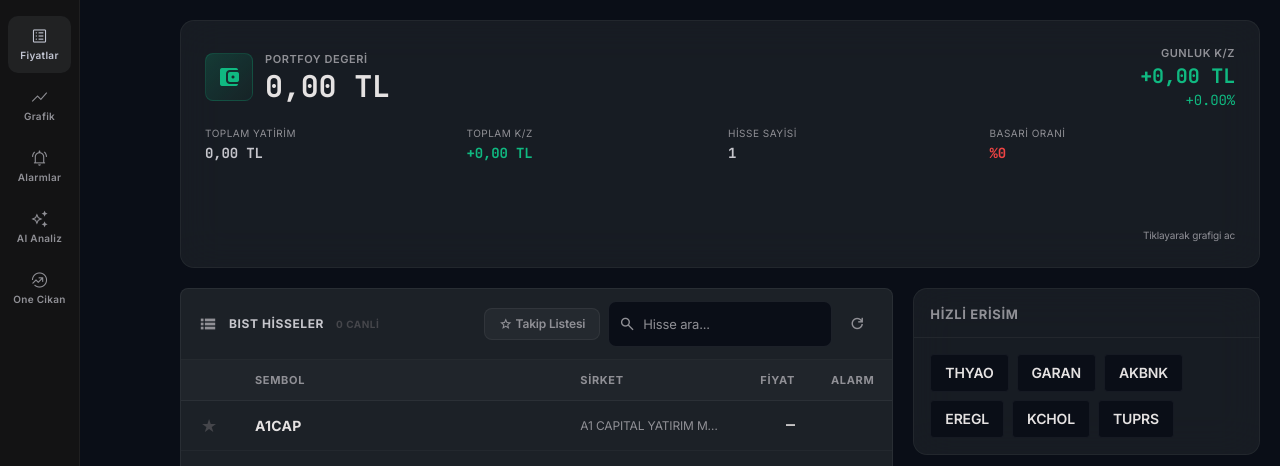
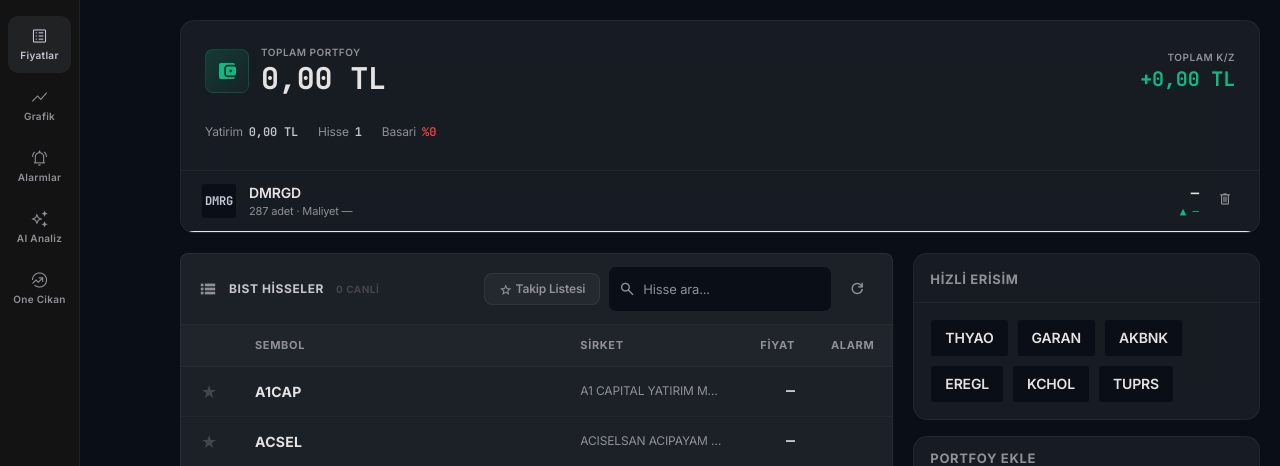
Before and after one commit to donozoyout-ux/borsa, a Flask app: page / in a window 1280 px wide. Shown: the part 64-530 px from the top of the page. Run offline with Flask 3, Linux system fonts and the light colour scheme; data that the repository does not hold is empty; some libraries are stand-ins or nearby versions.

Commit message:
feat: Midas-style portfolio card + Bigpara fallback for Yahoo Finance
- Portfolio summary: total value on top, stock list below with quantities/gains/delete
- Add Bigpara API as fallback (blocked on Render but works locally)
- Yahoo v8: better headers, batch fetch, interval=1d for reliability
- Key stocks daily: portfolio delete button added

```diff
--- a/templates/index.html
+++ b/templates/index.html
@@ -251,47 +251,39 @@ canvas.chart-lg{width:100%;height:300px;border-radius:8px;display:block}
     <div class="max-w-7xl mx-auto">
       <!-- PORTFOY OZET KARTI -->
       <div id="portfolioSummaryCard" class="mb-5 hidden">
-        <div class="glass-panel overflow-hidden relative cursor-pointer" onclick="openPortfolioModal()">
-          <div class="absolute top-0 right-0 w-64 h-64 bg-gradient-to-br from-[#10B981]/8 to-transparent rounded-full blur-3xl"></div>
-          <div class="relative z-10 p-6">
-            <div class="flex items-center justify-between mb-4">
-              <div class="flex items-center gap-3">
-                <div class="w-12 h-12 rounded-xl bg-gradient-to-br from-[#10B981]/20 to-[#10B981]/5 flex items-center justify-center border border-[#10B981]/20">
-                  <span class="material-symbols-outlined text-[#10B981]" style="font-variation-settings:'FILL'1;font-size:24px">account_balance_wallet</span>
+        <div class="glass-panel overflow-hidden relative">
+          <div class="absolute top-0 right-0 w-64 h-64 bg-gradient-to-br from-[#10B981]/8 to-transparent rounded-full blur-3xl pointer-events-none"></div>
+          <div class="relative z-10">
+            <!-- ust kisim: toplam deger -->
+            <div class="p-6 pb-4">
+              <div class="flex items-center justify-between mb-1">
+                <div class="flex items-center gap-3">
+                  <div class="w-11 h-11 rounded-xl bg-gradient-to-br from-[#10B981]/20 to-[#10B981]/5 flex items-center justify-center border border-[#10B981]/20">
+                    <span class="material-symbols-outlined text-[#10B981]" style="font-variation-settings:'FILL'1;font-size:22px">account_balance_wallet</span>
+                  </div>
+                  <div>
+                    <div class="text-[10px] font-semibold text-[#909096] uppercase tracking-wider">Toplam Portfoy</div>
+                    <div class="text-3xl font-bold text-[#E5E2E2] font-mono leading-tight" id="psTotalValue">—</div>
+                  </div>
                 </div>
-                <div>
-                  <div class="text-[11px] font-semibold text-[#909096] uppercase tracking-wider">Portfoy Degeri</div>
-                  <div class="text-3xl font-bold text-[#E5E2E2] font-mono" id="psTotalValue">—</div>
+                <div class="text-right">
+                  <div id="psPLWrap" class="flex items-center gap-2">
+                    <div>
+                      <div class="text-[10px] font-semibold text-[#909096] uppercase tracking-wider">Toplam K/Z</div>
+                      <div class="text-xl font-bold font-mono" id="psTotalPL">—</div>
+                    </div>
+                  </div>
                 </div>
               </div>
-              <div class="text-right">
-                <div class="text-[11px] font-semibold text-[#909096] uppercase tracking-wider">Gunluk K/Z</div>
-                <div class="text-xl font-bold font-mono" id="psDailyChange">—</div>
-                <div class="text-sm font-mono" id="psDailyChangePct">—</div>
+              <div class="flex items-center gap-5 mt-3 text-xs">
+                <div class="flex items-center gap-1.5"><span class="text-[#909096]">Yatirim</span><span class="font-mono font-semibold text-[#C6C6CC]" id="psTotalCost">—</span></div>
+                <div class="flex items-center gap-1.5"><span class="text-[#909096]">Hisse</span><span class="font-mono font-semibold text-[#C6C6CC]" id="psStockCount">0</span></div>
+                <div class="flex items-center gap-1.5"><span class="text-[#909096]">Basari</span><span class="font-mono font-semibold" id="psWinRate">—</span></div>
+                <div class="ml-auto"><div class="h-16 w-28 relative" style="margin-top:-20px"><canvas id="psMiniChart" class="w-full h-full"></canvas></div></div>
               </div>
             </div>
-            <div class="grid grid-cols-4 gap-4 mt-2">
-              <div>
-                <div class="text-[10px] text-[#909096] uppercase tracking-wider mb-0.5">Toplam Yatirim</div>
-                <div class="text-sm font-bold font-mono text-[#C6C6CC]" id="psTotalCost">—</div>
-              </div>
-              <div>
-                <div class="text-[10px] text-[#909096] uppercase tracking-wider mb-0.5">Toplam K/Z</div>
-                <div class="text-sm font-bold font-mono" id="psTotalPL">—</div>
-              </div>
-              <div>
-                <div class="text-[10px] text-[#909096] uppercase tracking-wider mb-0.5">Hisse Sayisi</div>
-                <div class="text-sm font-bold font-mono text-[#C6C6CC]" id="psStockCount">0</div>
-              </div>
-              <div>
-                <div class="text-[10px] text-[#909096] uppercase tracking-wider mb-0.5">Basari Orani</div>
-                <div class="text-sm font-bold font-mono" id="psWinRate">—</div>
-              </div>
-            </div>
-            <div class="mt-4 h-16 relative">
-              <canvas id="psMiniChart" class="w-full h-full"></canvas>
-              <div class="absolute bottom-0 right-0 text-[10px] text-[#909096]">Tiklayarak grafigi ac</div>
-            </div>
+            <!-- alt kisim: hisse listesi -->
+            <div id="psHoldingsList" class="border-t border-white/5"></div>
           </div>
         </div>
       </div>
@@ -1586,22 +1578,36 @@ $('portfolioSummaryCard').classList.remove('hidden');
 $('psTotalValue').textContent=d.total_value.toLocaleString('tr-TR',{minimumFractionDigits:2,maximumFractionDigits:2})+' TL';
 $('psTotalCost').textContent=d.total_cost.toLocaleString('tr-TR',{minimumFractionDigits:2,maximumFractionDigits:2})+' TL';
 const plClass=d.profit_loss>=0?'text-up':'text-down';
-$('psTotalPL').className='text-sm font-bold font-mono '+plClass;
+$('psTotalPL').className='text-xl font-bold font-mono '+plClass;
 $('psTotalPL').textContent=(d.profit_loss>=0?'+':'')+d.profit_loss.toLocaleString('tr-TR',{minimumFractionDigits:2,maximumFractionDigits:2})+' TL';
 $('psStockCount').textContent=d.items.length;
 const winCount=d.items.filter(x=>x.profit_loss>0).length;
 const winRate=d.items.length?Math.round(winCount/d.items.length*100):0;
 const wrClass=winRate>=50?'text-up':'text-down';
-$('psWinRate').className='text-sm font-bold font-mono '+wrClass;
+$('psWinRate').className='font-mono font-semibold '+wrClass;
 $('psWinRate').textContent='%'+winRate;
-const dailyPL=d.total_value-d.total_cost;
-const dailyPct=d.change_pct;
-const dcClass=dailyPL>=0?'text-up':'text-down';
-$('psDailyChange').className='text-xl font-bold font-mono '+dcClass;
-$('psDailyChange').textContent=(dailyPL>=0?'+':'')+dailyPL.toLocaleString('tr-TR',{minimumFractionDigits:2,maximumFractionDigits:2})+' TL';
-$('psDailyChangePct').className='text-sm font-mono '+dcClass;
-$('psDailyChangePct').textContent=(dailyPct>=0?'+':'')+dailyPct.toFixed(2)+'%';
 drawMiniPortfolioChart(d.items);
+const c=$('psHoldingsList');
+c.innerHTML=d.items.map(x=>{
+const cls=x.profit_loss>=0?'text-up':'text-down';
+const arrow=x.profit_loss>=0?'▲':'▼';
+const pctStr=x.avg_cost?(x.profit_loss>=0?'+':'')+x.profit_loss_pct.toFixed(1)+'%':'—';
+const valStr=x.current_price?(x.current_price*x.quantity).toFixed(0)+' TL':'—';
+const costStr=x.avg_cost?(x.avg_cost*x.quantity).toFixed(0)+' TL':'—';
+return '<div class="flex items-center gap-3 px-5 py-3 border-b border-white/3 hover:bg-white/[.02] cursor-pointer transition-colors" onclick="quickPrice(\''+x.symbol+'\')">' +
+'<div class="w-9 h-9 rounded-lg bg-[#0A0E17] border border-white/5 flex items-center justify-center flex-shrink-0">' +
+'<span class="text-xs font-bold font-mono text-[#C3C6D3]">'+x.symbol.slice(0,4)+'</span></div>' +
+'<div class="flex-1 min-w-0">' +
+'<div class="text-sm font-semibold text-[#E5E2E2]">'+x.symbol+'</div>' +
+'<div class="text-[11px] text-[#909096]">'+x.quantity+' adet · Maliyet '+costStr+'</div>' +
+'</div>' +
+'<div class="text-right">' +
+'<div class="text-sm font-bold font-mono text-[#E5E2E2]">'+valStr+'</div>' +
+'<div class="text-[11px] font-mono '+cls+'">'+arrow+' '+pctStr+'</div>' +
+'</div>' +
+'<button onclick="event.stopPropagation();deleteKSDPF(\''+x.id+'\',\''+x.symbol+'\')" class="p-1.5 text-[#909096] hover:text-[#EF4444] hover:bg-[#EF4444]/10 rounded-lg transition-colors" title="Sil">' +
+'<span class="material-symbols-outlined" style="font-size:16px">delete</span></button>' +
+'</div>'}).join('');
 }catch(e){}
 }
 function drawMiniPortfolioChart(items){
```
Also changed, not shown: bist_data.py (+79 -15 lines).
